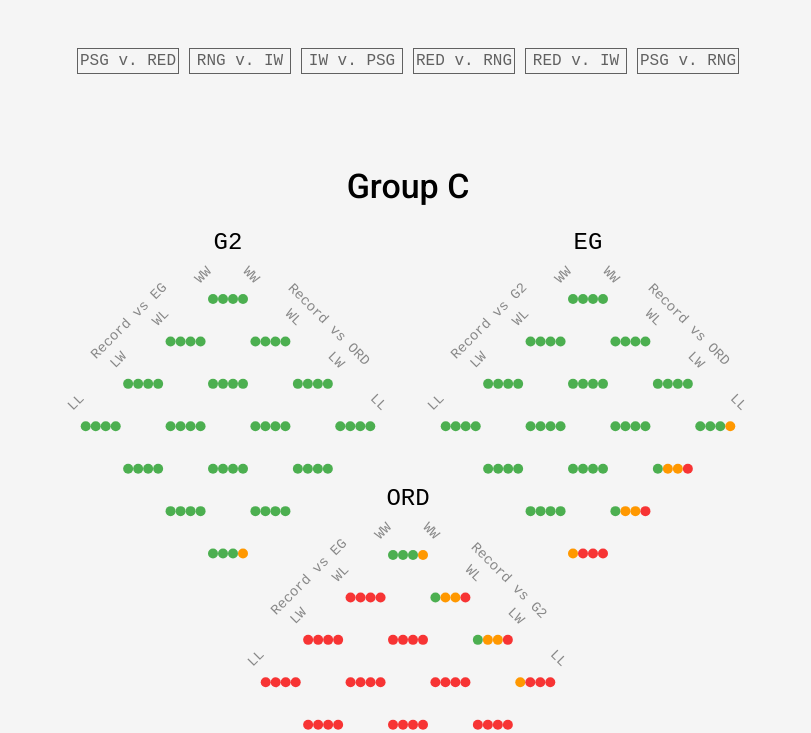
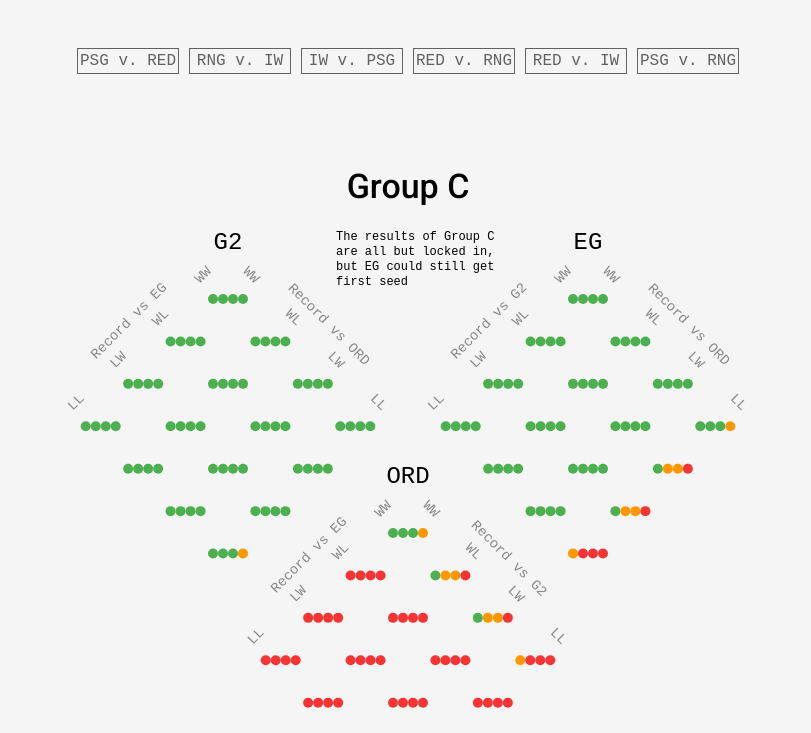
Before and after one commit to rocket3989/msi-group-2022, a plain HTML site: page index.html in a window 1280 px wide. Shown: the part 2067-2800 px from the top of the page, without its empty margins (232-1043 px from the left). Drawn offline with Linux system fonts and the light colour scheme.

Commit message:
added annotations

```diff
--- a/annotations.json
+++ b/annotations.json
@@ -2,18 +2,18 @@
 [
   {
     "path": "M -2000 0",
-    "text": "With a tie between PGG and UOL, the most important games are between them",
-    "team": "C9",
+    "text": "The results of Group C are all but locked in, but EG could still get first seed",
+    "team": "PSG",
     "lw": 21,
     "textOffset": [
       -117,
-      1008
+      470
     ]
   },
   {
     "path": "M -36,279 A 45.026 45.026 0 0 0 43,310",
     "text": "Tap to see how the first match affects the group",
-    "team": "PNG",
+    "team": "DFM",
     "lw": 21,
     "textOffset": [
       -47,
@@ -52,8 +52,8 @@
   },
   {
     "path": "M -2000 0",
-    "text": "A three way tie for second leaves possibilities wide open for Group C",
-    "team": "DFM",
+    "text": "A three way tie for second leaves possibilities wide open for Group B",
+    "team": "RED",
     "lw": 24,
     "textOffset": [
     234,-137
@@ -61,8 +61,8 @@
   },
   {
     "path": "M 210,247 A 24.767 24.767 0 0 1 168,222",
-    "text": "There is only a single scenario in which TES is eliminated without a tiebreaker",
-    "team": "TES",
+    "text": "There is only a single scenario in which T1 is eliminated without a tiebreaker",
+    "team": "T1",
     "lw": 24,
     "textOffset": [
     218, 198
@@ -70,8 +70,8 @@
   },
   {
     "path": "M 261,-64 A 62.002 62.002 0 0 1 182,4",
-    "text": "Even with three wins, IW can still be eliminated",
-    "team": "IW",
+    "text": "Even with three wins, AZE can still be eliminated",
+    "team": "AZE",
     "lw": 24,
     "textOffset": [
     165,
--- a/index.html
+++ b/index.html
@@ -45,7 +45,7 @@
   </div>
 
   <h1>2022 MSI Group Advancement</h1>
-  <p>The second half of League of Legends’ MSI Group Stage starts tomorrow! Each team in Group B and C will play the other three teams in their group once more, while Group A teams have four matches vs the other teams. The best two teams in each group advance to quarterfinals. </p>
+  <p>The second half of League of Legends’ MSI Group Stage starts tomorrow! Each team in Group A and B will play the other three teams in their group once more, while Group C teams have four matches vs the other teams. The best two teams in each group advance to quarterfinals. </p>
 <p>The charts below show how each team could advance. With six games left in each group, there are 2<sup>6</sup> = 64 ways for group play to end. Each of these 64 outcomes is represented by a circle under each team. Green circles show scenarios in which a team advances, and red circles show elimination. Yellow circles indicate scenarios with a tiebreaker to decide advancement. Clicking on a match below the group will select an outcome of that match, filtering out other scenarios.</p>
 
 
--- a/matches.tsv
+++ b/matches.tsv
@@ -13,7 +13,7 @@ B	IW	RED	1	05-11
 B	RNG	PSG	1	05-11
 C	ORD	EG	2	05-12
 C	G2	ORD	1	05-12
-B	PSG	IW	2	05-12
+B	PSG	IW	1	05-12
 B	RNG	RED	1	05-12
 A	SGB	AZE	1	05-12
 A	T1	DFM	1	05-12
--- a/script.js
+++ b/script.js
@@ -384,7 +384,7 @@ function drawResults3(sel, scenarios, name, complete, incomplete){
 
     sel.st({marginTop: 90})
     if (name == 'ORD')
-        sel.st({margin:'0px auto', display:'block', width:300, marginBottom:0, marginTop:-50})
+        sel.st({margin:'0px auto', display:'block', width:300, marginBottom:0, marginTop:-72})
 
 
     var width = 300 , height = 300
```
Also changed, not shown: 1 other file.
